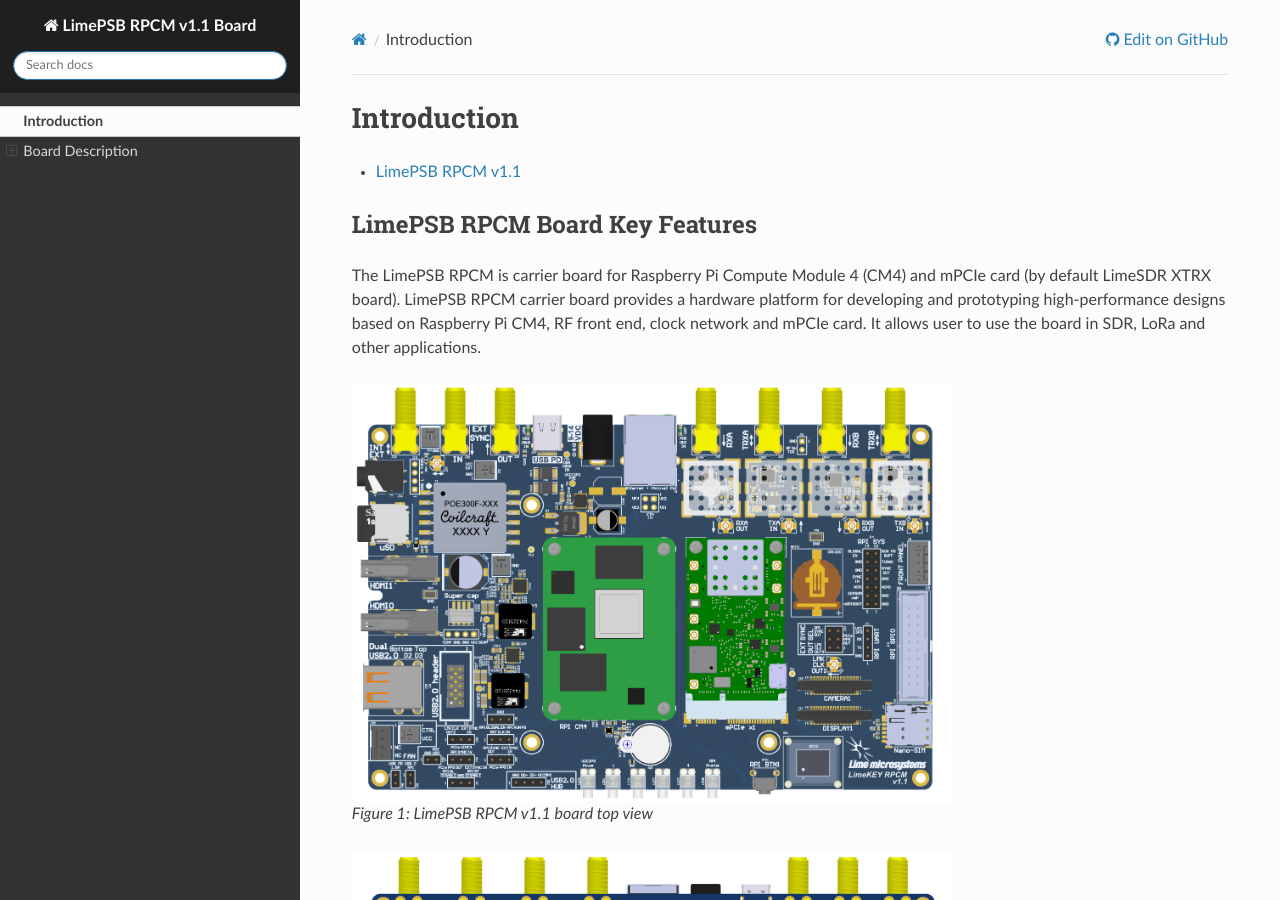
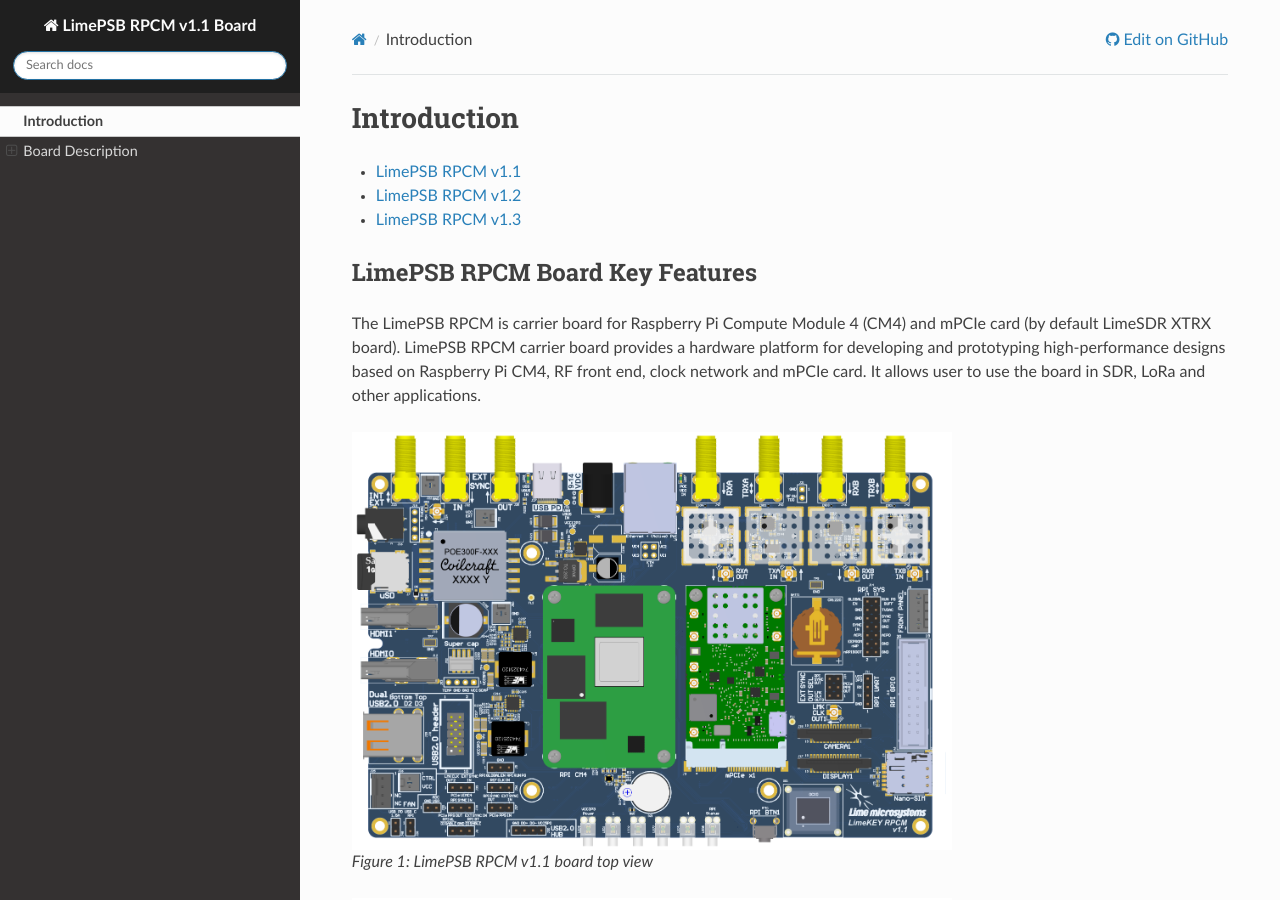
Before and after one commit to myriadrf/LimePSB-RPCM, a Sphinx documentation site: the page built from docs/index.rst, in a window 1280 px wide and 900 px high. Built offline with Sphinx 7.4.7 and the Read the Docs theme 3.1.0, drawn with Linux system fonts in a browser that asks for light colours.

Commit message:
Added links for v1.2 and v1.3

```diff
--- a/docs/index.rst
+++ b/docs/index.rst
@@ -9,6 +9,8 @@
 ============
 
 * `LimePSB RPCM v1.1 </v1.1>`_
+* `LimePSB RPCM v1.2 </v1.2>`_
+* `LimePSB RPCM v1.3 </v1.3>`_
 
 LimePSB RPCM Board Key Features
 -------------------------------
```
